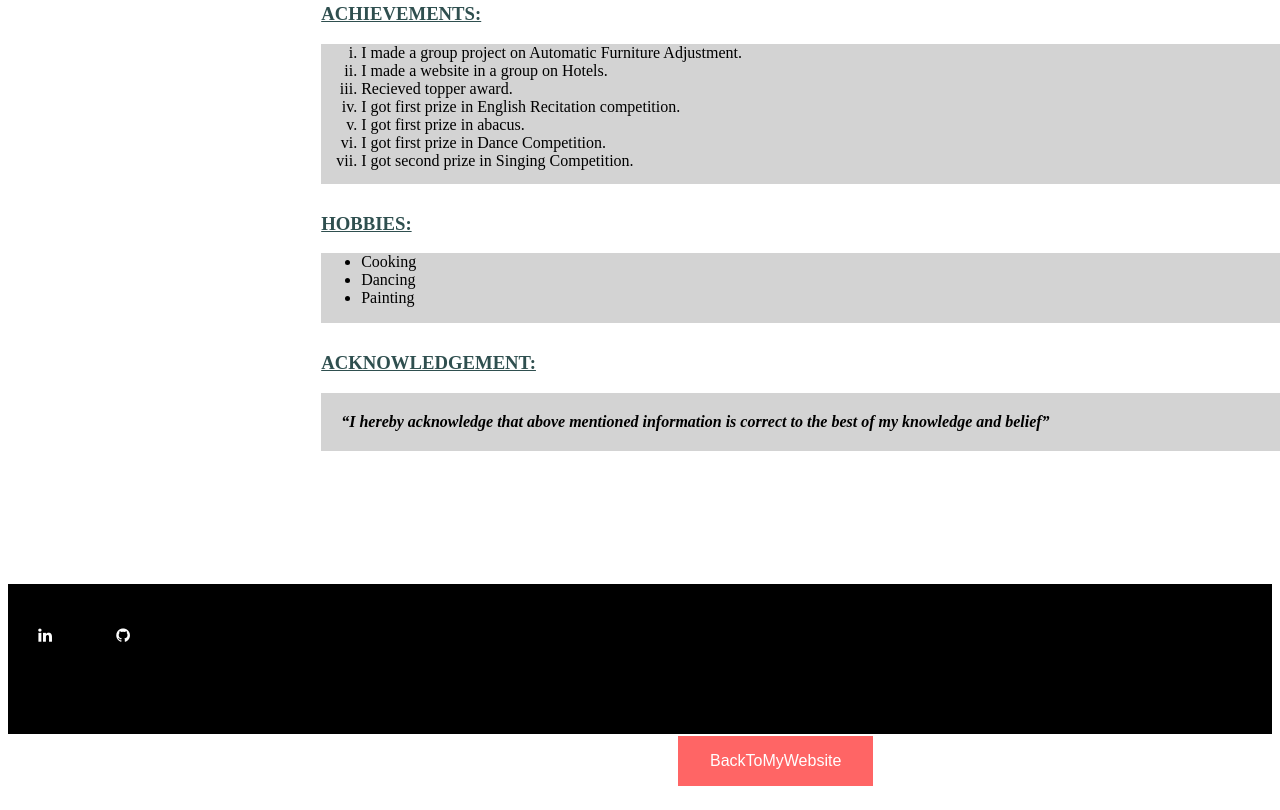
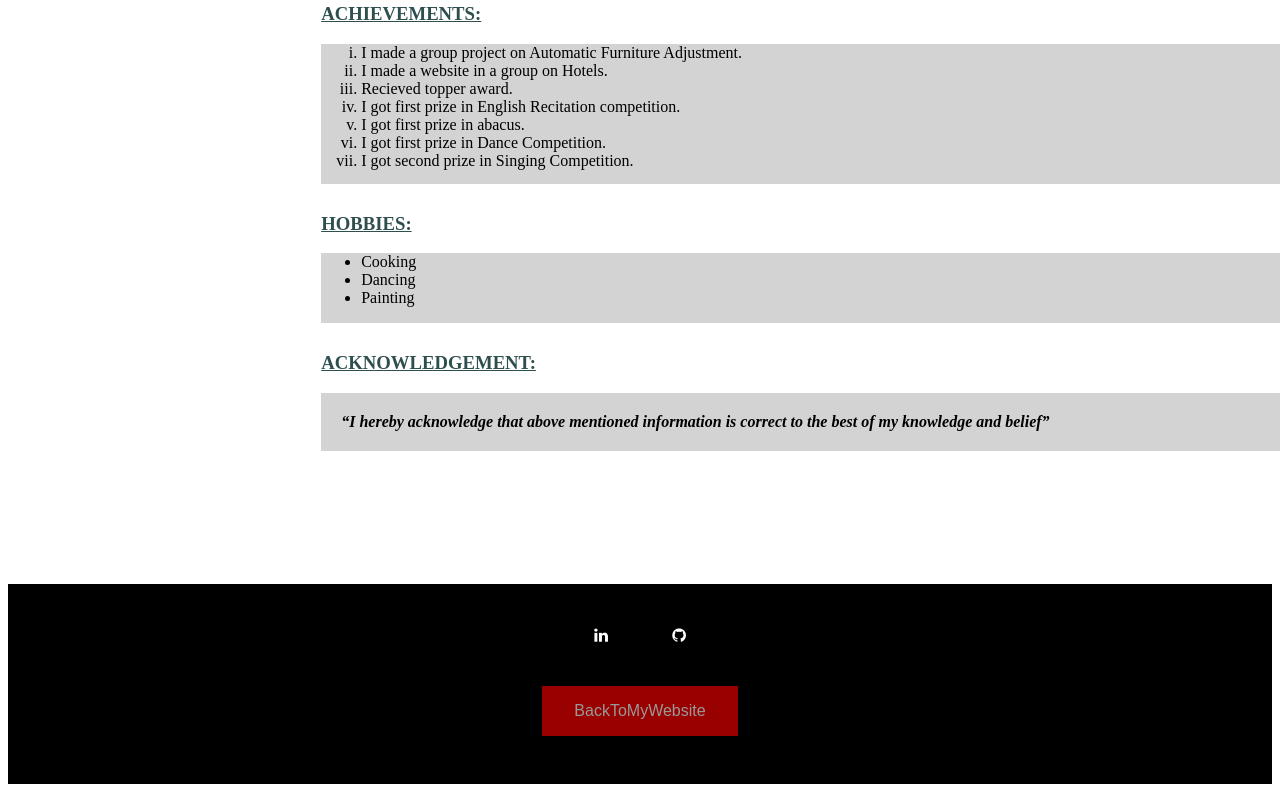
Before and after one commit to srishtigarg18/Project2, a plain HTML site: page index.html in a window 1280 px wide. Shown: the part 722-1532 px from the top of the page. Before the commit the page ends 1508 px from the top, so only its background shows below. Drawn offline with Linux system fonts and the light colour scheme.

Commit message:
Update resume1.css

```diff
--- a/resume1.css
+++ b/resume1.css
@@ -98,14 +98,13 @@ td#t1
 #div1
 {
   background-color: black;
-  height:150px;
+  height:200px;
   margin-top: 20px;
+  text-align: center;
 }
 #btn1
 {
-  margin-right: 15px;
-  margin-left: 670px;
-  margin-top: 50px;
+
   background-color:red;
 border: none;
 color: white;
```
